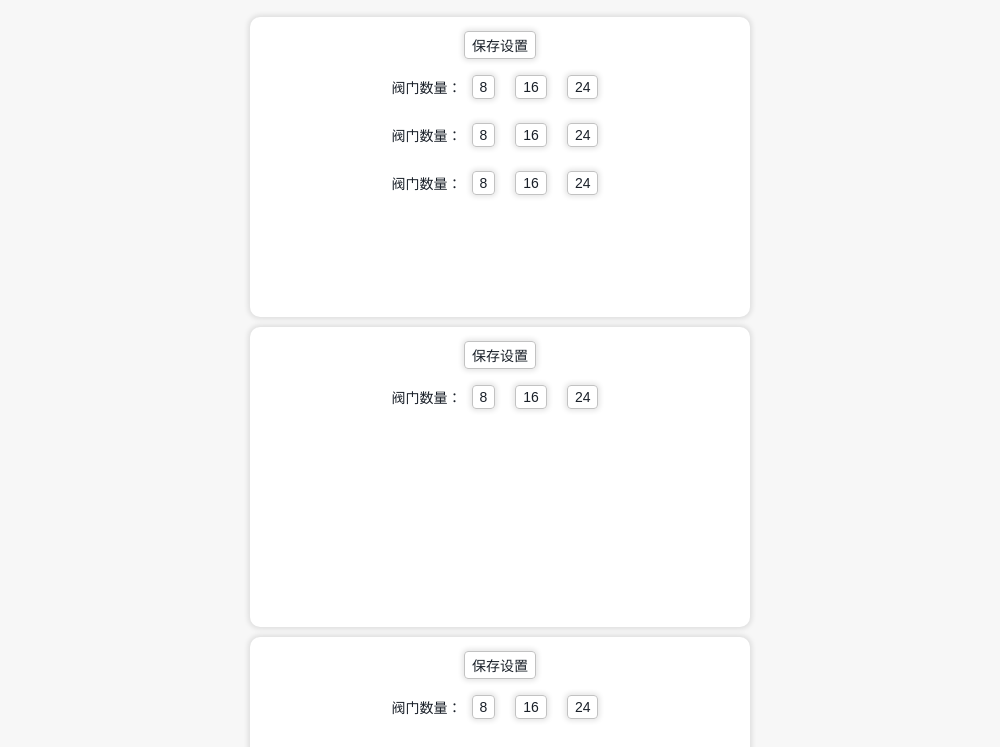
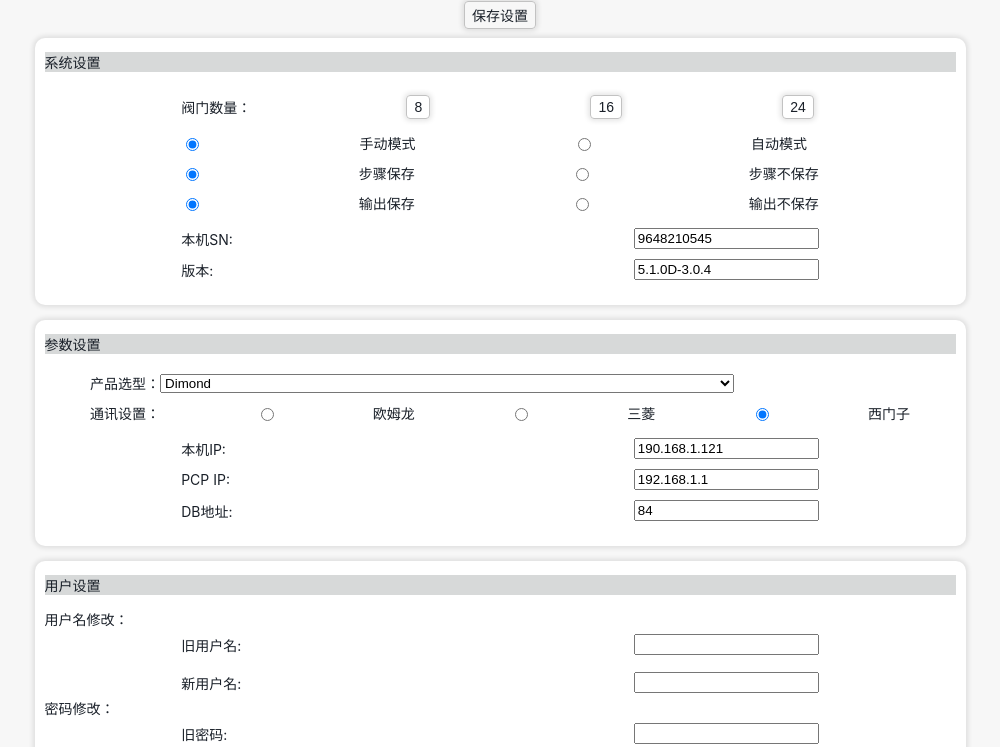
Before and after one commit to GGyongfeng/RomateIO, a website: page web/setting.html in a window 1280 px wide. Shown: the part 53-800 px from the top of the page, without its empty margins (140-1140 px from the left). Drawn offline with Linux system fonts and the light colour scheme.

Commit message:
系统设置页面：囫囵吞枣初步设计

```diff
--- /dev/null
+++ b/web/css/SettingPage.css
@@ -0,0 +1,22 @@
+body {
+    padding: 50px 0px 0px;
+    justify-content: center;
+}
+
+#SettingPart .eg-div {
+    /* 外边距 上 左右 下 */
+    margin: 5px 0px 10px;
+    padding: 0px 10px 20px;
+}
+
+#SettingPart .eg-div p {
+    background-color: rgb(215, 217, 217);
+    width: 100%;
+}
+
+#SettingPart .eg-div div {
+    flex-direction: row;
+    justify-content: space-between;
+    width: 70%;
+    padding: 5px 0px 5px;
+}
--- a/web/setting.html
+++ b/web/setting.html
@@ -7,33 +7,8 @@
     <title>系统设置</title>
     <link rel="stylesheet" href="./css/style.css">
     <link rel="stylesheet" href="./css/header.css">
+    <link rel="stylesheet" href="./css/SettingPage.css">
 
-    <script src="./js/jquery-3.7.1-min.js"></script>
-    <script src="./js/public.js"></script>
-
-    <style>
-        .SettingPart {
-            /* flex盒子设置:主轴水平 平均排布 可换行 竖直平均排布*/
-            display: flex;
-            flex-direction: row;
-            justify-content: space-around;
-            flex-wrap: wrap;
-            align-content: space-around;
-        }
-
-        .XitongShezhi,
-        .CanshuShezhi,
-        .YonghuShezhi {
-            padding: 10px;
-            height: 300px;
-            max-width: 500px;
-        }
-
-        button {
-            margin-left: 10px;
-            margin-right: 10px;
-        }
-    </style>
 </head>
 
 <body>
@@ -47,47 +22,91 @@
         </ul>
     </header>
     <div id="SettingPart">
-        <div class="eg-div XitongShezhi" style="margin-top: 70px;">
-            <button>保存设置</button>
-            <div id="aaa" style="flex-direction: row;width: auto;">
-                <p>阀门数量：</p>
+        <button class="SettingCommit">保存设置</button>
+        <div class="eg-div">
+            <p>系统设置</p>
+            <div class="FamenNum">
+                <span>阀门数量：</span>
                 <button>8</button>
                 <button>16</button>
                 <button>24</button>
             </div>
-            <div id="aaa" style="flex-direction: row;width: auto;">
-                <p>阀门数量：</p>
-                <button>8</button>
-                <button>16</button>
-                <button>24</button>
+            <div class="btn-group btn-group-toggle" data-toggle="buttons">
+                <input type="radio" name="options" id="option1" checked> 手动模式
+                <input type="radio" name="options" id="option2"> 自动模式&nbsp;&nbsp;&nbsp;
             </div>
-            <div id="aaa" style="flex-direction: row;width: auto;">
-                <p>阀门数量：</p>
-                <button>8</button>
-                <button>16</button>
-                <button>24</button>
+            <div class="btn-group btn-group-toggle" data-toggle="buttons">
+                <input type="radio" name="options2" id="option1" checked> 步骤保存
+                <input type="radio" name="options2" id="option2"> 步骤不保存
+            </div>
+            <div class="btn-group btn-group-toggle" data-toggle="buttons">
+                <input type="radio" name="options3" id="option1" checked> 输出保存
+                <input type="radio" name="options3" id="option2"> 输出不保存
+            </div>
+            <div class="btn-group btn-group-toggle" data-toggle="buttons" style="padding-top: 10px;">
+                <span>本机SN:</span>&nbsp;
+                <input type="input" value="9648210545">
+            </div>
+            <div class="btn-group btn-group-toggle" data-toggle="buttons">
+                <span>版本:</span>&nbsp;
+                <input type="input" value="5.1.0D-3.0.4">
             </div>
         </div>
-        <div class="eg-div  CanshuShezhi" style="margin-top: 10px;">
-            <button>保存设置</button>
-            <div id="aaa" style="flex-direction: row;width: auto;">
-                <p>阀门数量：</p>
-                <button>8</button>
-                <button>16</button>
-                <button>24</button>
+        <div class="eg-div">
+            <p>参数设置</p>
+            <div style="justify-content: flex-start;width: 90%;">
+                <span>产品选型：</span>
+                <select id="group" value="1" style="width:70%;">
+                    <option value="1">Dimond</option>
+                    <option value="2">vertical</option>
+                </select>
+            </div>
+            <div style="width: 90%;" class="btn-group btn-group-toggle" data-toggle="buttons">
+                <span>通讯设置：</span>
+                <input type="radio" name="options4" id="option1" checked> 欧姆龙
+                <input type="radio" name="options4" id="option2"> 三菱
+                <input type="radio" name="options4" id="option1" checked> 西门子
+            </div>
+            <div class="btn-group btn-group-toggle" data-toggle="buttons" style="padding-top: 10px;">
+                <span>本机IP:</span>&nbsp;
+                <input type="input" value="190.168.1.121">
+            </div>
+            <div class="btn-group btn-group-toggle" data-toggle="buttons">
+                <span>PCP IP:</span>&nbsp;
+                <input type="input" value="192.168.1.1">
+            </div>
+            <div class="btn-group btn-group-toggle" data-toggle="buttons">
+                <span>DB地址:</span>&nbsp;
+                <input type="input" value="84">
             </div>
         </div>
-        <div class="eg-div YonghuShezhi" style="margin-top: 10px;">
-            <button>保存设置</button>
-            <div id="aaa" style="flex-direction: row;width: auto;">
-                <p>阀门数量：</p>
-                <button>8</button>
-                <button>16</button>
-                <button>24</button>
+        <div class="eg-div">
+            <p>用户设置</p>
+            <span style="width: 100%;">用户名修改：</span>
+            <div class="btn-group btn-group-toggle" data-toggle="buttons">
+                <span>旧用户名:</span>&nbsp;
+                <input type="input">
+            </div>
+            <div style="padding-top: 12px;" class="btn-group btn-group-toggle" data-toggle="buttons">
+                <span>新用户名:</span>&nbsp;
+                <input type="input">
+            </div>
+            <span style="width: 100%;">密码修改：</span>
+            <div class="btn-group btn-group-toggle" data-toggle="buttons">
+                <span>旧密码:</span>&nbsp;
+                <input type="input">
+            </div>
+            <div style="padding-top: 12px;" class="btn-group btn-group-toggle" data-toggle="buttons">
+                <span>新密码:</span>&nbsp;
+                <input type="input">
             </div>
         </div>
     </div>
+
 </body>
+
+<script src="./js/jquery-3.7.1-min.js"></script>
+<script src="./js/public.js"></script>
 
 <script>
     // 界面准备时自动获取setting数据
@@ -96,7 +115,7 @@
         GetSetting();
     });
 
-    $('button:nth-child(1)').click(
+    $('.SettingCommit').click(
         function () {
             console.log(settings);
             SendSetting(settings)
@@ -104,7 +123,7 @@
         }
     );
 
-    $('#aaa button').click(function () {
+    $('.FamenNum button').click(function () {
         const num = parseInt(this.innerHTML, 10)
         settings.nums = num;
         $(this).parent().find('button').removeClass('btn-clicked');
```
